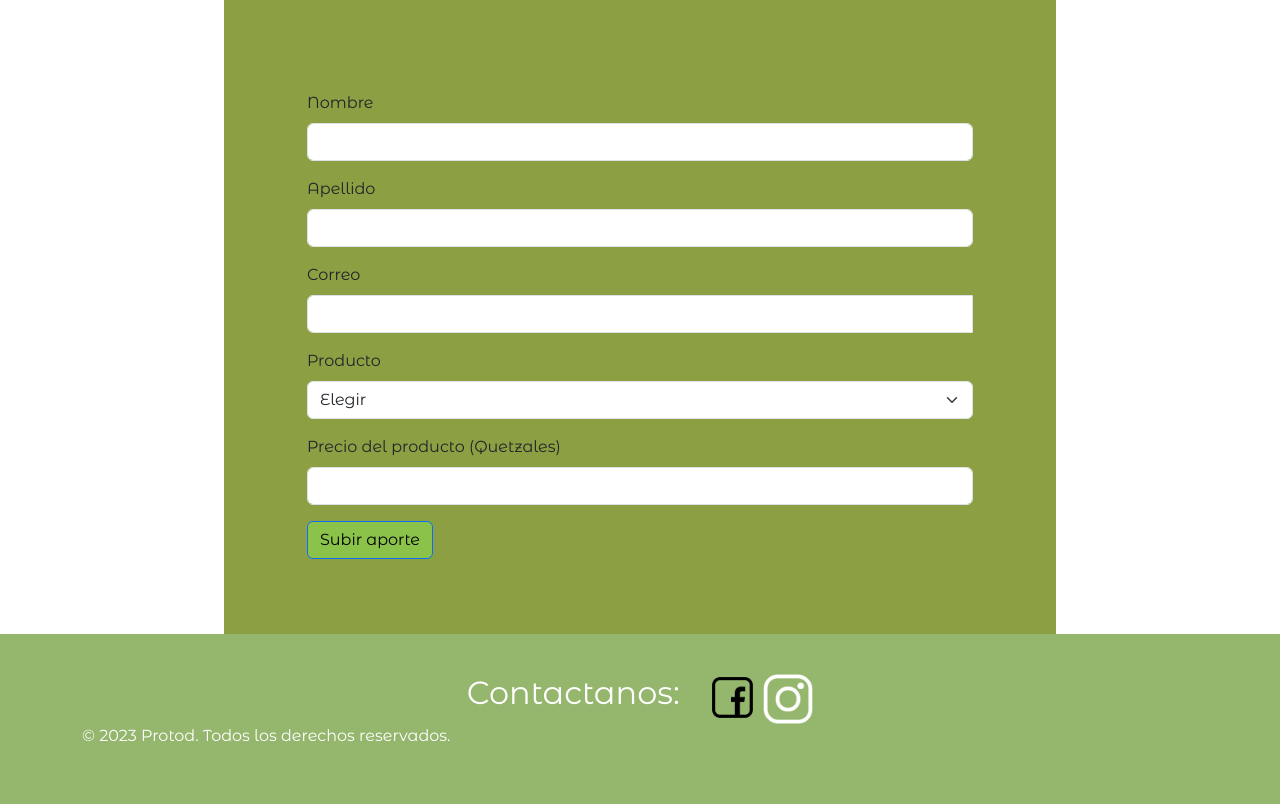
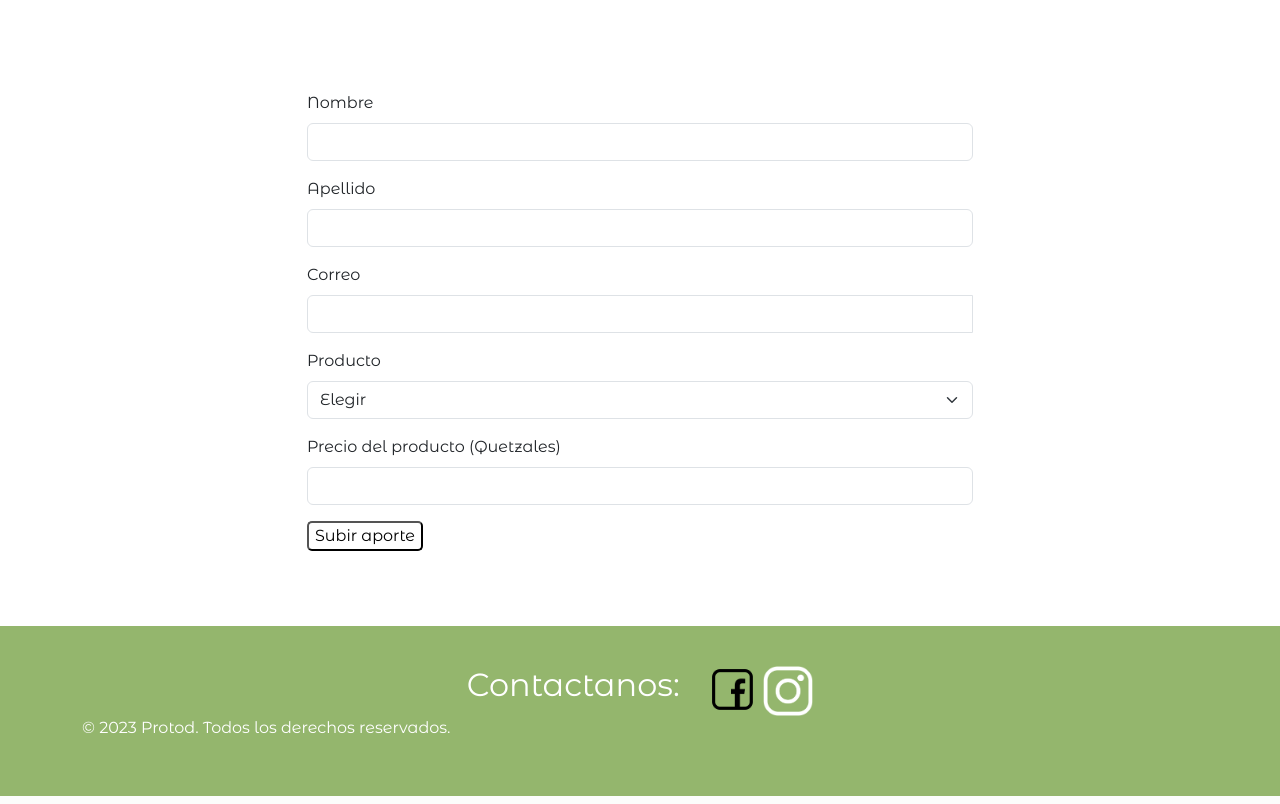
Before and after one commit to daniel-baf/hackfest10-protod-market, a Flask app: page /colab in a window 1280 px wide. Shown: the part 76-880 px from the top of the page. Run offline with Flask 3, Linux system fonts and the light colour scheme.

Commit message:
Aporte Usuario

```diff
--- a/hackfest10/static/css/aporte.css
+++ b/hackfest10/static/css/aporte.css
@@ -28,8 +28,18 @@ body {
   justify-content: center;
 }
 
+.btn-primary{
+  background-color: rgb(255, 255, 255);
+  border-radius: 5px;
+}
+
+.btn-primary:hover {
+  background-color: #94b66d; /* Cambia el color de fondo al que desees */
+}
+
+
 .aporte {
-    background-color: rgb(140, 160, 67);
+  background-color: rgb(255, 255, 255);
   width: 65%;
   padding: 30px;
   margin: auto;
--- a/hackfest10/templates/aporte.html
+++ b/hackfest10/templates/aporte.html
@@ -7,8 +7,8 @@
   <title>APORTE|PRECIO DE PRODUCTO</title>
   <!-- Enlace al archivo CSS de Bootstrap 5 -->
   <link rel="stylesheet" href="https://cdn.jsdelivr.net/npm/bootstrap@5.3.0/dist/css/bootstrap.min.css">
-  <link rel="stylesheet" href="/static/css/styles.css">
-  <link rel="stylesheet" href="/static/css/aporte.css">
+  <link rel="stylesheet" href="./css/styles.css">
+  <link rel="stylesheet" href="./css/aporte.css">
   <link rel="stylesheet" href="https://fonts.googleapis.com/css2?family=Montserrat+Alternates&display=swap">
 </head>
 
@@ -66,7 +66,7 @@
           </div>
         </div>
         <div class="col-12">
-          <button class="btn btn-primary" type="submit">Subir aporte</button>
+          <button class="btn-primary" type="submit">Subir aporte</button>
         </div>
       </form>
     </div>
```
Lines whose indentation alone changed are shown as unchanged.
